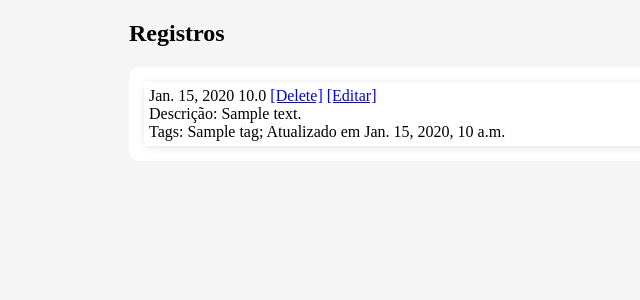
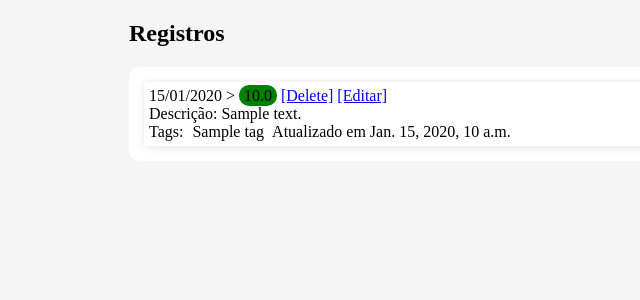
Before and after one commit to filiperochalopes/dolar-tag, a Django app: template contabilidade_residencial/contabilidade_residencial/core/templates/registros.html in a window 1280 px wide. Shown: the part 55-355 px from the top of the page, without its empty margins (61-701 px from the left). Run offline with Django 3.2, Linux system fonts and the light colour scheme; the template is opened without the code that fills it: values that come from a table or form of the project are taken from there, others are empty; tables that the repository leaves empty hold one stand-in row (values such as "Sample post"); parts of the project's set-up code (start-up, migrations or seed data) failed here and were passed over.

Commit message:
Estilização de exibição de registros

```diff
--- a/contabilidade_residencial/contabilidade_residencial/core/static/css/styles.css
+++ b/contabilidade_residencial/contabilidade_residencial/core/static/css/styles.css
@@ -75,6 +75,19 @@ main > section > section .item {
   border-radius: 3px;
 }
 
+#registros span {
+  padding: 2px 5px;
+  border-radius: 10px;
+}
+
+#registros span.negativo {
+  background-color: red;
+}
+
+#registros span.positivo {
+  background-color: green;
+}
+
 footer {
   background-color: #e2e2e2;
   position: absolute;
--- a/contabilidade_residencial/contabilidade_residencial/core/static/scss/styles.scss
+++ b/contabilidade_residencial/contabilidade_residencial/core/static/scss/styles.scss
@@ -80,6 +80,21 @@ main {
     }
 }
 
+#registros{
+    span{
+        padding: 2px 5px;
+        border-radius: 10px;
+
+        &.negativo{
+            background-color: red;
+        }
+
+        &.positivo{
+            background-color: green;
+        }
+    }
+}
+
 footer {
     background-color: #e2e2e2;
     position: absolute;
--- a/contabilidade_residencial/contabilidade_residencial/core/templates/registros.html
+++ b/contabilidade_residencial/contabilidade_residencial/core/templates/registros.html
@@ -4,10 +4,10 @@
     <section id="registros">
         {% for registro in registros %}
         <div class="item">
-            {{registro.data}} {{registro.valor}} <a href="?delete={{registro.id}}">[Delete]</a> <a
+            {{registro.data|date:'d/m/Y'}} > <span class="valor {% if registro.valor <= 0 %}negativo{% else %}positivo{% endif %}">{{registro.valor}}</span> <a href="?delete={{registro.id}}">[Delete]</a> <a
                 href="editar-registro?id={{registro.id}}">[Editar]</a></br>
             Descrição: {{registro.descricao}}</br>
-            Tags: {% for tag in registro.tags.all %} {{tag.nome}}; {% endfor %}
+            Tags: {% for tag in registro.tags.all %} <span style="background: #{{tag.cor_hex}}">{{tag.nome}}</span> {% endfor %}
             Atualizado em {{registro.atualizado_em}}
         </div>
         {% endfor %}
--- a/contabilidade_residencial/contabilidade_residencial/settings.py
+++ b/contabilidade_residencial/contabilidade_residencial/settings.py
@@ -9,12 +9,6 @@ https://docs.djangoproject.com/en/3.1/topics/settings/
 For the full list of settings and their values, see
 https://docs.djangoproject.com/en/3.1/ref/settings/
 
-To run app
-python mage.py runserver 0.0.0.0:8000
-
-To watch/compile sass
-python manage.py sass contabilidade_residencial/core/static/scss/ contabilidade_residencial/core/static/css/ --watch
-python manage.py sass contabilidade_residencial/core/static/scss/ contabilidade_residencial/core/static/css/ -t compressed
 """
 
 from pathlib import Path
```
Also changed, not shown: README.md.
